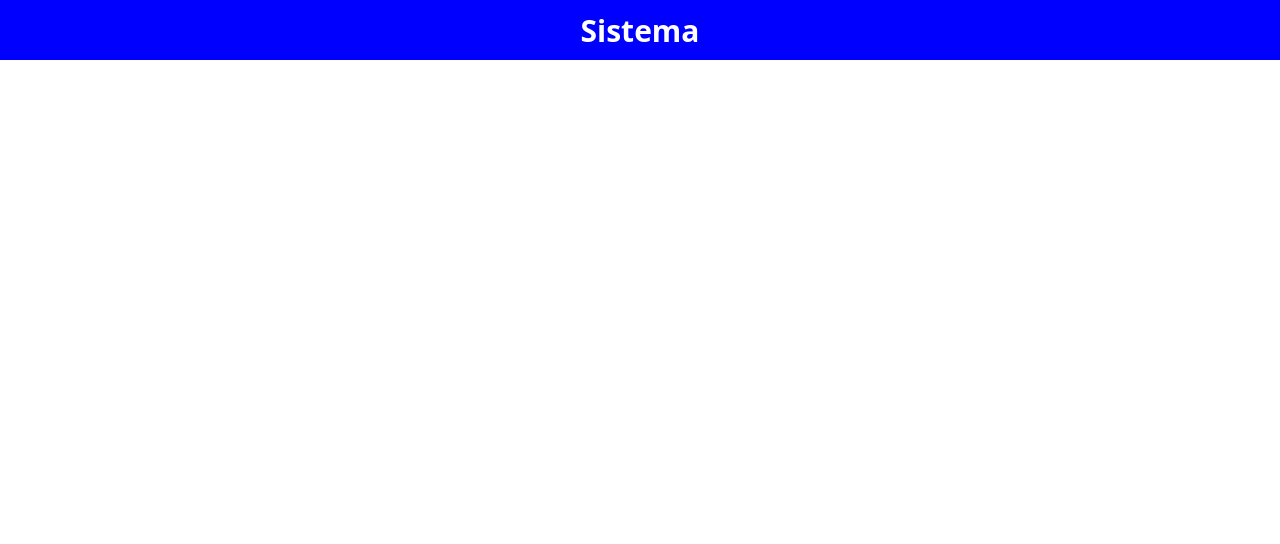
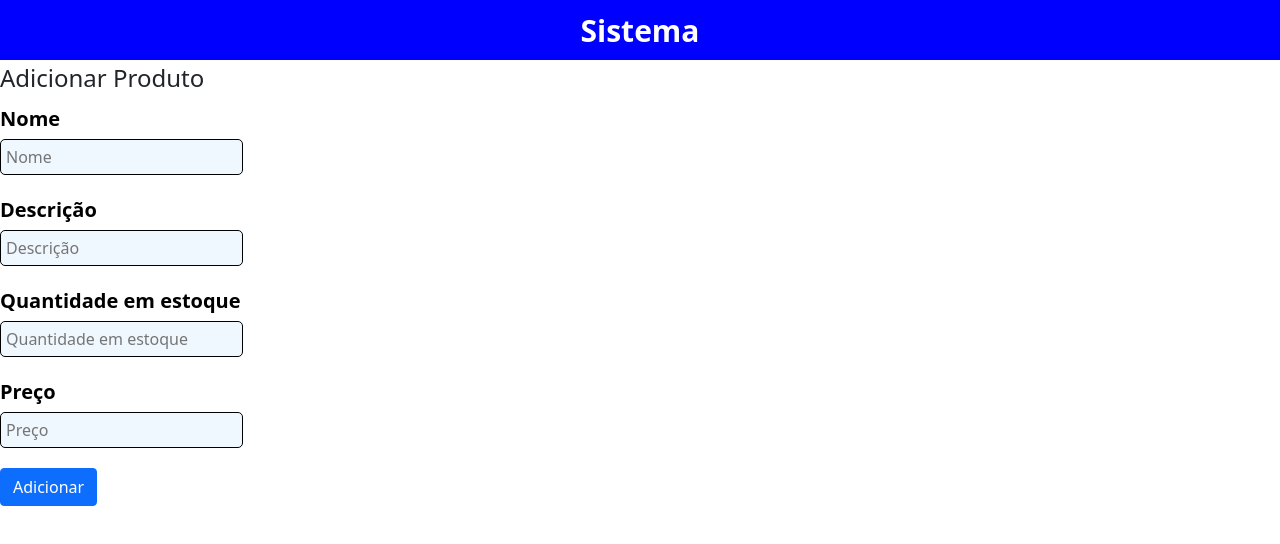
Before and after one commit to capp98/frontend-produtos, a React (Create React App) app: page /criarProduto in a window 1280 px wide. Shown: the top 544 px of the page. Built offline with nearby package versions, Linux system fonts and the light colour scheme.

Commit message:
Frontend com insert

```diff
--- a/src/pages/produto/criar/index.css
+++ b/src/pages/produto/criar/index.css
@@ -0,0 +1,16 @@
+.produto-insert input{
+    background: aliceblue;
+    border: 1px solid black;
+    border-radius: 5px;
+    padding: 5px;
+    margin-top: 5px;
+    margin-bottom: 20px;
+    font-size: 16px;
+    color: dimgray;
+}
+
+.produto-insert label{
+    font-size: 20px;
+    color: black;
+    font-weight: bold;
+}
--- a/src/pages/produto/criar/index.js
+++ b/src/pages/produto/criar/index.js
@@ -0,0 +1,146 @@
+import React, { Component } from "react";
+import { Redirect } from "react-router-dom";
+import './index.css';
+
+class CriarProduto extends Component {
+    constructor(props) {
+        super(props);
+
+        this.state = {
+            produto: {
+                nome: "",
+                descricao: "",
+                qtdEstoque: "",
+                preco: ""
+            },
+            erro: null,
+            redirect: false
+        };
+    }
+
+    exibeErro() {
+        const { erro } = this.state;
+
+        if (erro) {
+            return (
+                <div className="alert alert-danger" role="alert">
+                    Erro de conexão com o servidor
+                </div>
+            );
+        }
+    }
+
+    render() {
+        const { redirect } = this.state;
+        if (redirect) {
+            return <Redirect to="/produto" />;
+        } else {
+            return (
+                <form onSubmit={this.handleSubmit}>
+                    <fieldset>
+                        <legend>Adicionar Produto</legend>
+                        <div className="produto-insert">
+                            <label htmlFor="nome">Nome </label>
+                            <br />
+                            <input
+                                type="text"
+                                id="nome"
+                                name="nome"
+                                placeholder="Nome"
+                                minLength="3"
+                                maxLength="100"
+                                required
+                                value={this.state.produto.nome}
+                                onChange={this.handleInputChange}
+                            />
+                        </div>
+                        <div className="produto-insert">
+                            <label htmlFor="descricao">Descrição </label>
+                            <br />
+                            <input
+                                type="text"
+                                id="descricao"
+                                name="descricao"
+                                placeholder="Descrição"
+                                required
+                                value={this.state.produto.descricao}
+                                onChange={this.handleInputChange}
+                            />
+                        </div>
+                        <div className="produto-insert">
+                            <label htmlFor="qtdEstoque">Quantidade em estoque </label>
+                            <br />
+                            <input
+                                type="number"
+                                id="qtdEstoque"
+                                name="qtdEstoque"
+                                placeholder="Quantidade em estoque"
+                                required
+                                value={this.state.produto.qtdEstoque}
+                                onChange={this.handleInputChange}
+                            />
+                        </div>
+
+                        <div className="produto-insert">
+                        <label htmlFor="preco">Preço </label>
+                            <br />
+                            <input
+                                type="text"
+                                id="preco"
+                                name="preco"
+                                placeholder="Preço"
+                                minLength="1"
+                                maxLength="100"
+                                required
+                                value={this.state.produto.preco}
+                                onChange={this.handleInputChange}
+                            />
+                        </div>
+
+
+                        <button type="submit" className="btn btn-primary">
+                            Adicionar
+                    </button>
+                    </fieldset>
+                </form>
+            );
+        }
+    }
+
+    handleInputChange = event => {
+        const target = event.target;
+        const name = target.name;
+        const value = target.value;
+
+        this.setState(prevState => ({
+            produto: { ...prevState.produto, [name]: value }
+        }));
+        console.log(value);
+    };
+
+    handleSubmit = event => {
+        fetch("https://crud-produtos.herokuapp.com/produto", {
+            method: "post",
+            body: JSON.stringify(this.state.produto),
+            headers: {
+                "Content-Type": "application/json"
+            }
+        })
+            .then(data => {
+                if (data.ok) {
+                    this.setState({ redirect: true });
+                } else {
+                    data.json().then(data => {
+                        if (data.error) {
+                            this.setState({ erro: data.error });
+                        }
+                    });
+                }
+            })
+            .catch(erro => this.setState({ erro: erro }));
+
+        event.preventDefault();
+    };
+}
+
+export default CriarProduto;
--- a/src/routes.js
+++ b/src/routes.js
@@ -3,6 +3,7 @@ import { BrowserRouter, Switch, Route } from 'react-router-dom';
 
 import MainProduto from './pages/produto/main';
 import DetalhesProduto from './pages/produto/detalhes';
+import CriarProduto from './pages/produto/criar';
 
 const Routes = () => (
 
@@ -10,6 +11,7 @@ const Routes = () => (
         <Switch>
             <Route exact path="/produto" component={MainProduto} />
             <Route path="/produto/:id" component={DetalhesProduto} />
+            <Route path="/criarProduto" component={CriarProduto} />
         </Switch>
     </BrowserRouter>
 )
```
